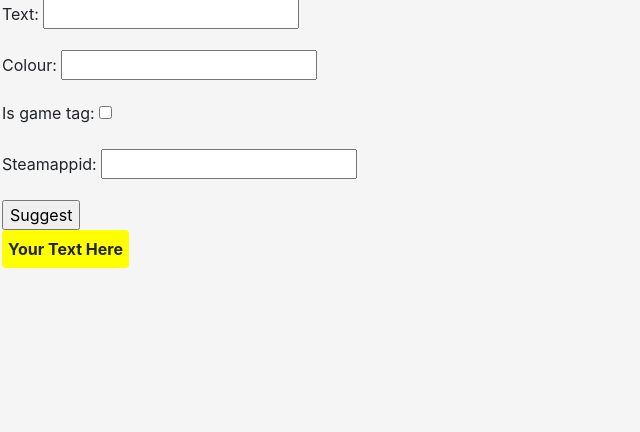
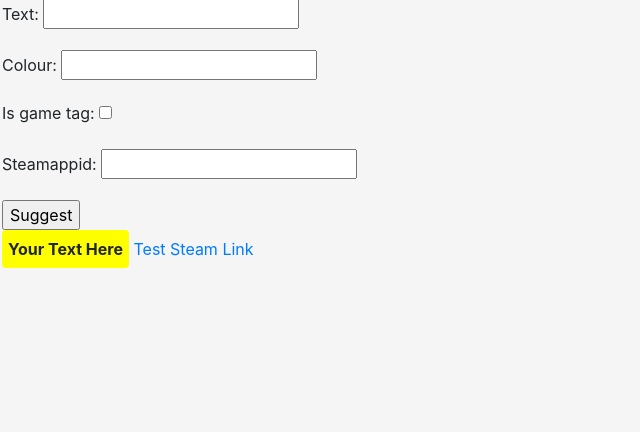
Before and after one commit to settlemysettle/SettleMySettle, a Django app: page /settle/suggest-tag in a window 1280 px wide. Shown: the part 71-503 px from the top of the page, without its empty margins (0-640 px from the left). Run offline with Django 3.2, Linux system fonts and the light colour scheme; some libraries are stand-ins or nearby versions.

Commit message:
Suggest tag page now includes Steam link

```diff
--- a/static/js/suggest_tag.js
+++ b/static/js/suggest_tag.js
@@ -4,10 +4,12 @@ $(document).ready(function () {
 
         var tagText = $('#id_text').val();
         var tagCol = $('#id_colour').val();
+        var steamAppId = $('#id_steamAppId').val();
 
         console.log(tagText + ", " + tagCol);
 
         $('#preview-tag').css('background-color', tagCol);
         $('#preview-tag').text(tagText);
+        $('#preview-steam').attr('href', "https://store.steampowered.com/app/" + steamAppId);
     });
 });
--- a/templates/settle/suggest-tag.html
+++ b/templates/settle/suggest-tag.html
@@ -18,6 +18,8 @@
 
     <span id="preview-tag" class="btn tag mb-1"
                     style="background-color: #FFFF00">Your Text Here</span>
+
+    <a id="preview-steam" href="https://store.steampowered.com/app/0" target="_blank">Test Steam Link</a>
 {% endblock %}
 
 {% block script_block %}
```
